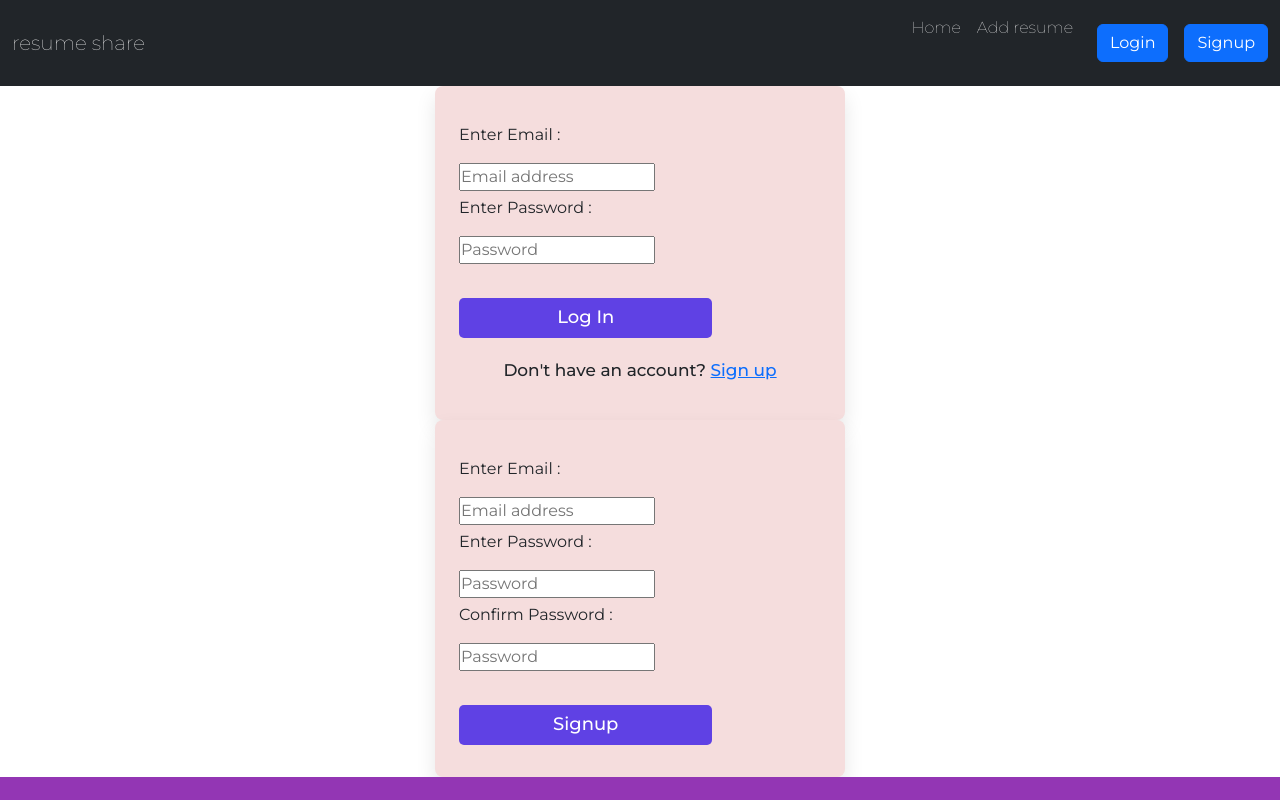
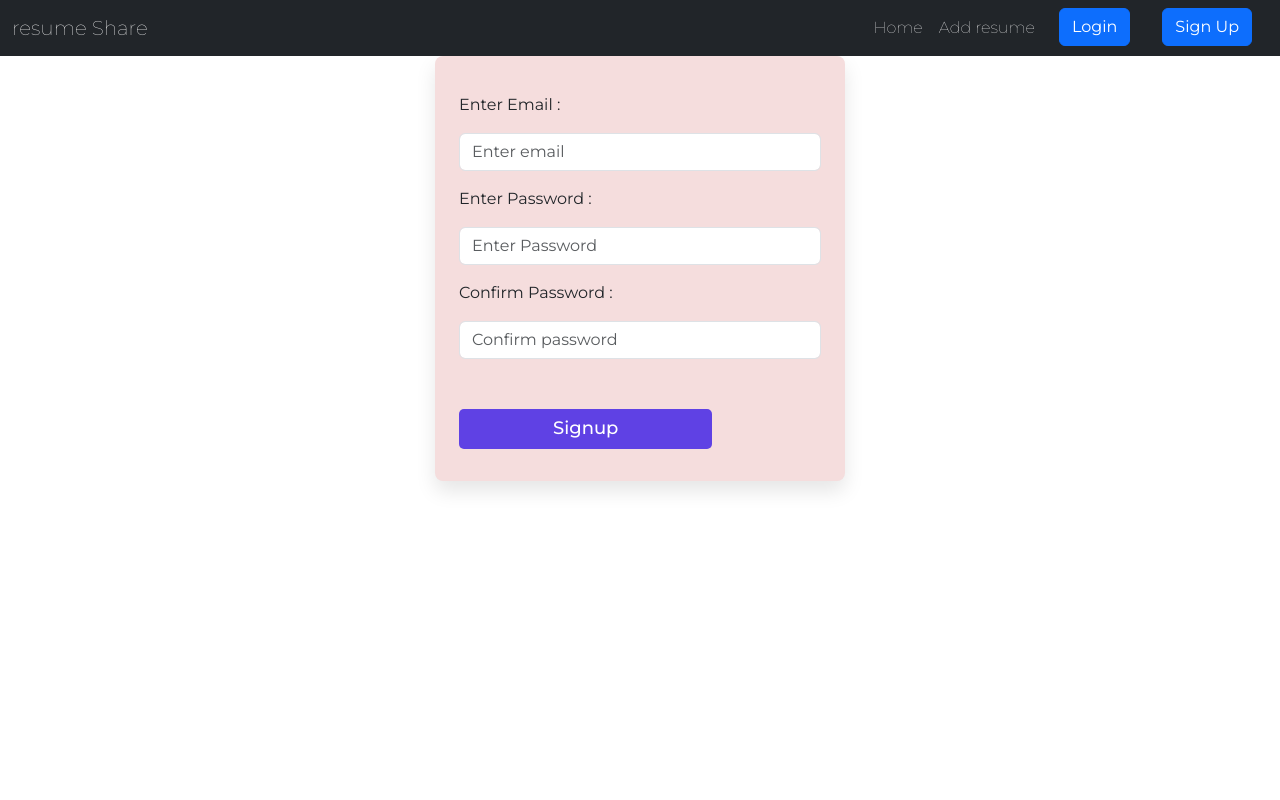
Before and after one commit to poojatobriya/ResuShare, a React (Create React App) app: page /signup in a window 1280 px wide. Shown: the top 800 px of the page. Built offline with nearby package versions, Linux system fonts and the light colour scheme.

Commit message:
connection of login and signup to mongodb

```diff
--- a/src/App.css
+++ b/src/App.css
@@ -97,7 +97,7 @@ h5{
   padding: 3% 2%;
 }
 
-/* #cta {
+#cta {
   background-color: #9336B4;
   color: white;
   text-align: center;
@@ -109,7 +109,7 @@ h5{
   font-size: 3.5rem !important;
   font-weight: 900 !important;
   line-height: 1.5;
-} */
+}
 
 #footer {
   background-color: #fff;
--- a/src/App.js
+++ b/src/App.js
@@ -1,22 +1,32 @@
-
 import './App.css';
-
-import LandingPage from './components/Landing';
+import { BrowserRouter as Router, Routes, Route } from 'react-router-dom';
+import Navbar from './components/Navbar';
+import Landing from './components/Landing';
+// import Home from './components/Home';
 import Login from './components/Login';
-import Navbar from './components/Navbar';
 import Signup from './components/Signup';
-
-
-
+// import Alert from './components/Alert';
+import { useContext } from 'react';
+// import AlertContext from './contexts/AlertContext';
+// import ResumeState from './contexts/ResumeState';
+// import AddResume from './components/AddResume';
 
 function App() {
+
   return (
-    <div className="App">
-     <Navbar/>
-     <Login/>
-    <Signup/>
-     <LandingPage/>
-    </div>
+
+      <Router>
+        <Navbar />
+
+        <Routes>
+          <Route path='/' element={<Landing />} />
+
+          <Route path='/login' element={<Login />} />
+          <Route path='/signup' element={<Signup />} />
+
+        </Routes>
+      </Router>
+
   );
 }
 
--- /dev/null
+++ b/src/components/CallToAction.js
@@ -0,0 +1,15 @@
+import React from 'react'
+import { useNavigate } from 'react-router-dom'
+
+export default function CallToAction() {
+  let navigate = useNavigate();
+  return (
+    <section id="cta">
+
+    <h3>"Take the Next Step: Share Your Resume and Ignite Your Career!"</h3>
+    <button type="button" className="btn btn-dark btn-lg download-button mx-2" onClick={()=>{navigate("/login");}}>Login</button>
+    <button type="button" className="btn btn-light btn-lg download-button mx-2" onClick={()=>{navigate("/signup")}}>SignUp</button>
+
+  </section>
+  )
+}
--- a/src/components/Landing.js
+++ b/src/components/Landing.js
@@ -3,7 +3,7 @@ import Title from './Title'
 import Features from './Features'
 import Testimonials from './Testimonials'
 import Pricing from './Pricing'
-// import CallToAction from './CallToAction'
+import CallToAction from './CallToAction'
 import Footer from './Footer'
 
 export default function LandingPage() {
@@ -13,7 +13,7 @@ export default function LandingPage() {
         <Features />
         <Testimonials />
         <Pricing />
-        {/* <CallToAction /> */}
+        <CallToAction />
         <Footer />
     </div>
   )
--- a/src/components/Login.js
+++ b/src/components/Login.js
@@ -1,23 +1,85 @@
-import React, { useState } from 'react';
+
+
 import './Login.css';
+import React,{ useState } from 'react'
+import { Link } from 'react-router-dom'
+import axios from 'axios';
+// import alertContext from './AlertContext';
 
 const Login = () => {
 
+    const [email, setEmail] = useState('');
+    const [password, setPassword] = useState('');
+    const [errors, setErrors] = useState({});
+
+    const validateLogin = () => {
+        let errors = {};
+
+        let validRegex = /^[a-zA-Z0-9.!#$%&'*+/=?^_`{|}~-]+@[a-zA-Z0-9-]+(?:\.[a-zA-Z0-9-]+)*$/;
+        if (!email) {
+            errors.email = "Required";
+        } else if (!email.match(validRegex)) {
+            errors.email = "Enter valid email";
+        }
+
+        if (!password) {
+            errors.password = "Required";
+        } else if (password.length > 25) {
+            errors.password = "Must be 25 characters or less";
+        } else if (password.length < 5) {
+            errors.password = "Must be 5 characters or more";
+        }
+
+        setErrors(errors);
+        return Object.keys(errors).length === 0;
+    };
+
+
+
+    const handleSubmit = async (e) => {
+        e.preventDefault();
+        if (validateLogin()) {
+            try {
+                const response = await axios.post('http://localhost:5000/login', { email, password });
+                localStorage.setItem('token', response.data.token);
+                alert('Login successful');
+            } catch (error) {
+                alert('Invalid credentials');
+            }
+        }
+    };
 
   return (
     <div className="login-container">
 
-
-    <form action="#" className="login-form">
+    <form onSubmit={handleSubmit}  className="login-form">
+    <div className="mb-3">
         <p>Enter Email :</p>
-      <input type="email" placeholder="Email address" icon="mail" />
+      <input
+         type="email"
+         id="loginEmail"
+         placeholder="Email address"
+         icon="mail"
+         onChange={(e) => setEmail(e.target.value)}
+      />
+       {errors.email && <p className="error">{errors.email}</p>}
+    </div>
+   <div className="mb-3">
       <p>Enter Password :</p>
-      <input type="password" placeholder="Password" icon="lock" />
-
+      <input
+         type="password"
+         id="loginPassword"
+         placeholder="Password"
+         icon="lock"
+         onChange={(e) => setPassword(e.target.value)}
+      />
+       {errors.password && <p className="error">{errors.password}</p>}
+    </div>
       <button type="submit" className="login-button">Log In</button>
     </form>
     <p className="signup-prompt">
-      Don&apos;t have an account? <a href="#" className="signup-link">Sign up</a>
+      Don&apos;t have an account? <Link to="/Signup" className="signup-link">Sign up</Link>
+
     </p>
   </div>
   );
--- a/src/components/Navbar.js
+++ b/src/components/Navbar.js
@@ -1,5 +1,5 @@
 import React from 'react';
-
+import {Link} from 'react-router-dom';
 
 const Navbar = () => {
   return (
@@ -15,7 +15,7 @@ const Navbar = () => {
 
 <nav class="navbar navbar-expand-lg navbar-dark bg-dark">
   <div class="container-fluid">
-    <a class="navbar-brand" href="#">resume share</a>
+  <Link className="navbar-brand" to="/">resume Share</Link>
     <button class="navbar-toggler" type="button" data-bs-toggle="collapse" data-bs-target="#navbarNav" aria-controls="navbarNav" aria-expanded="false" aria-label="Toggle navigation">
       <span class="navbar-toggler-icon"></span>
     </button>
@@ -28,8 +28,10 @@ const Navbar = () => {
           <a class="nav-link active" href="#">Add resume</a>
         </li>
        <div>
-       <button type="button" class="btn btn-primary m-3">Login</button>
-       <button type="button" class="btn btn-primary">Signup</button>
+
+       <Link to="/login" className="btn btn-primary mx-3" role="button" aria-pressed="true">Login</Link>
+
+       <Link to="/signup" className="btn btn-primary mx-3" role="button" aria-pressed="true">Sign Up</Link>
        </div>
 
       </ul>
--- a/src/components/Signup.js
+++ b/src/components/Signup.js
@@ -1,26 +1,101 @@
-import React from 'react'
+import React, { useState } from 'react';
+import axios from 'axios';
 import './Signup.css';
+
 const Signup = () => {
-  return (
-    <div className="login-container">
+    const [email, setEmail] = useState('');
+    const [password, setPassword] = useState('');
+    const [confirmpassword, setConfirmpassword] = useState('');
+    const [errors, setErrors] = useState({});
 
+    const validate = () => {
+        let errors = {};
+        if (!email) {
+            errors.email = "Required";
+        } else if (!/^[A-Z0-9._%+-]+@[A-Z0-9.-]+\.[A-Z]{2,}$/i.test(email)) {
+            errors.email = "Invalid email address";
+        }
+        if (!password) {
+            errors.password = "Required";
+        } else if (password.length > 25) {
+            errors.password = "Must be 25 characters or less";
+        } else if (password.length < 5) {
+            errors.password = "Must be 5 characters or more";
+        }
+        if (!confirmpassword) {
+            errors.confirmpassword = "Required";
+        } else if (password !== confirmpassword) {
+            errors.confirmpassword = "Password did not match";
+        }
+        setErrors(errors);
+        return Object.keys(errors).length === 0;
+    };
 
-    <form action="#" className="login-form">
-        <p>Enter Email :</p>
-      <input type="email" placeholder="Email address" icon="mail" />
-      <p>Enter Password :</p>
-      <input type="password" placeholder="Password" icon="lock" />
+    // const handleSubmit = async () => {
+    //     console.log("signup hogya h");
+    //     // Your signup logic here
+    // };
 
-      <p>Confirm Password :</p>
-      <input type="password" placeholder="Password" icon="lock" />
+    const handleSubmit = async () => {
+        if (validate()) {
+            try {
+                const response = await axios.post('http://localhost:5000/signup', { email, password });
+                alert('Signup successful');
+            } catch (error) {
+                alert('Error during signup');
+            }
+        }
+    };
 
-      <button type="submit" className="login-button">Signup</button>
-    </form>
-    {/* <p className="signup-prompt">
-      Don&apos;t have an account? <a href="#" className="signup-link">Sign up</a>
-    </p> */}
-  </div>
-  )
-}
+    return (
+        <div className="login-container">
+            <form onSubmit={(e) => { e.preventDefault(); if (validate()) { handleSubmit(e); } }} className="login-form">
+                <div className="mb-3">
+                    <p>Enter Email :</p>
+                    <input
+                        type="email"
+                        id="email"
+                        className="signup form-control"
+                        name="email"
+                        placeholder="Enter email"
+                        value={email}
+                        onChange={(e) => setEmail(e.target.value)}
+                    />
+                    {errors.email && <p className="error">{errors.email}</p>}
+                </div>
+
+                <div className="mb-3">
+                    <p>Enter Password :</p>
+                    <input
+                        type="password"
+                        id="password"
+                        className="signup form-control"
+                        name="password"
+                        placeholder="Enter Password"
+                        value={password}
+                        onChange={(e) => setPassword(e.target.value)}
+                    />
+                    {errors.password && <p className="error">{errors.password}</p>}
+                </div>
+
+                <div className="mb-3">
+                    <p>Confirm Password :</p>
+                    <input
+                        type="password"
+                        id="confirmpassword"
+                        className="signup form-control"
+                        name="confirmPassword"
+                        placeholder="Confirm password"
+                        value={confirmpassword}
+                        onChange={(e) => setConfirmpassword(e.target.value)}
+                    />
+                    {errors.confirmpassword && <p className="error">{errors.confirmpassword}</p>}
+                </div>
+
+                <button type="submit" className="login-button">Signup</button>
+            </form>
+        </div>
+    );
+};
 
 export default Signup;
--- a/src/components/Title.js
+++ b/src/components/Title.js
@@ -1,5 +1,5 @@
 import React from 'react'
-import resumeTitle from '../images/resumeTitle.png'
+// import resumeTitle from '../images/resumeTitle.png'
 
 export default function Title() {
     return (
```
Also changed, not shown: package.json (+8 -1 lines), src/components/server.js (added, +103 -0 lines), 1 other file (tests, documents, lock files or other folders).
